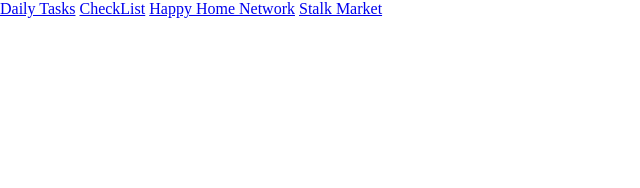
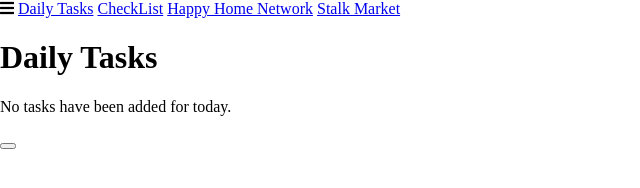
Before and after one commit to PaulGlorioso/ajax-project, a website: page index.html in a window 1280 px wide. Shown: the whole page, without its empty margins (0-640 px from the left). Drawn offline with Linux system fonts and the light colour scheme.

Commit message:
Added p element for when task list is empty, added icon link and 3 bars icon, added ul element.

```diff
--- a/index.html
+++ b/index.html
@@ -4,6 +4,7 @@
   <meta charset="UTF-8">
   <meta name="viewport" content="width=device-width, initial-scale=1.0">
   <title>AJAX Project</title>
+  <link rel="stylesheet" href="https://cdnjs.cloudflare.com/ajax/libs/font-awesome/5.15.1/css/all.min.css">
   <link rel="icon" href="images/favicon.ico">
   <link rel="stylesheet" href="css/reset.css">
   <link rel="stylesheet" href="css/layout.css">
@@ -11,14 +12,29 @@
 </head>
 <body>
   <header>
+    <div>
       <nav>
+        <i class="fas fa-bars"></i>
         <a href="#">Daily Tasks</a>
         <a href="#">CheckList</a>
         <a href="#">Happy Home Network</a>
         <a href="#">Stalk Market</a>
       </nav>
+    </div>
   </header>
   <main>
+    <div>
+      <div>
+        <h1>Daily Tasks</h1>
+      </div>
+      <div>
+        <p>No tasks have been added for today.</p>
+        <ul></ul>
+      </div>
+      <div>
+        <button></button>
+      </div>
+    </div>
   </main>
   <script src="js/data.js"></script>
   <script src="js/main.js"></script>
```
Lines whose indentation alone changed are shown as unchanged.
